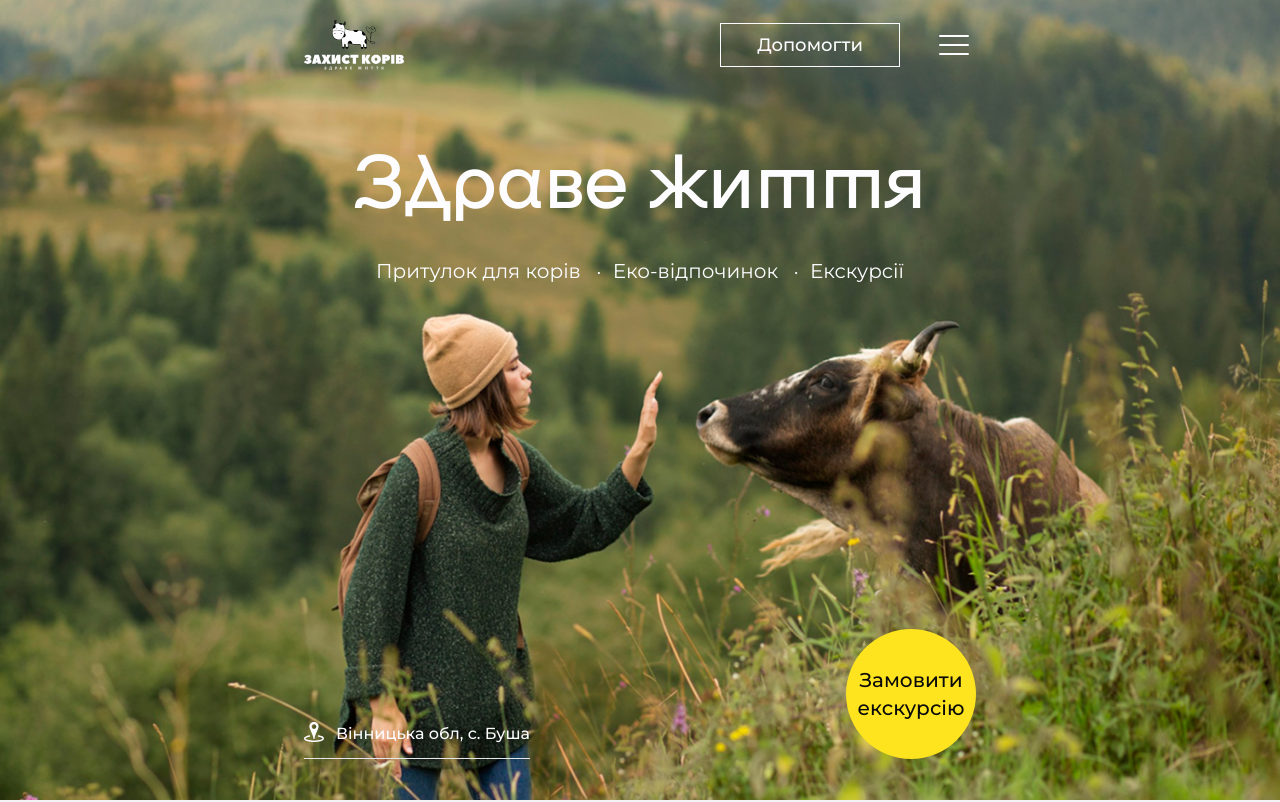
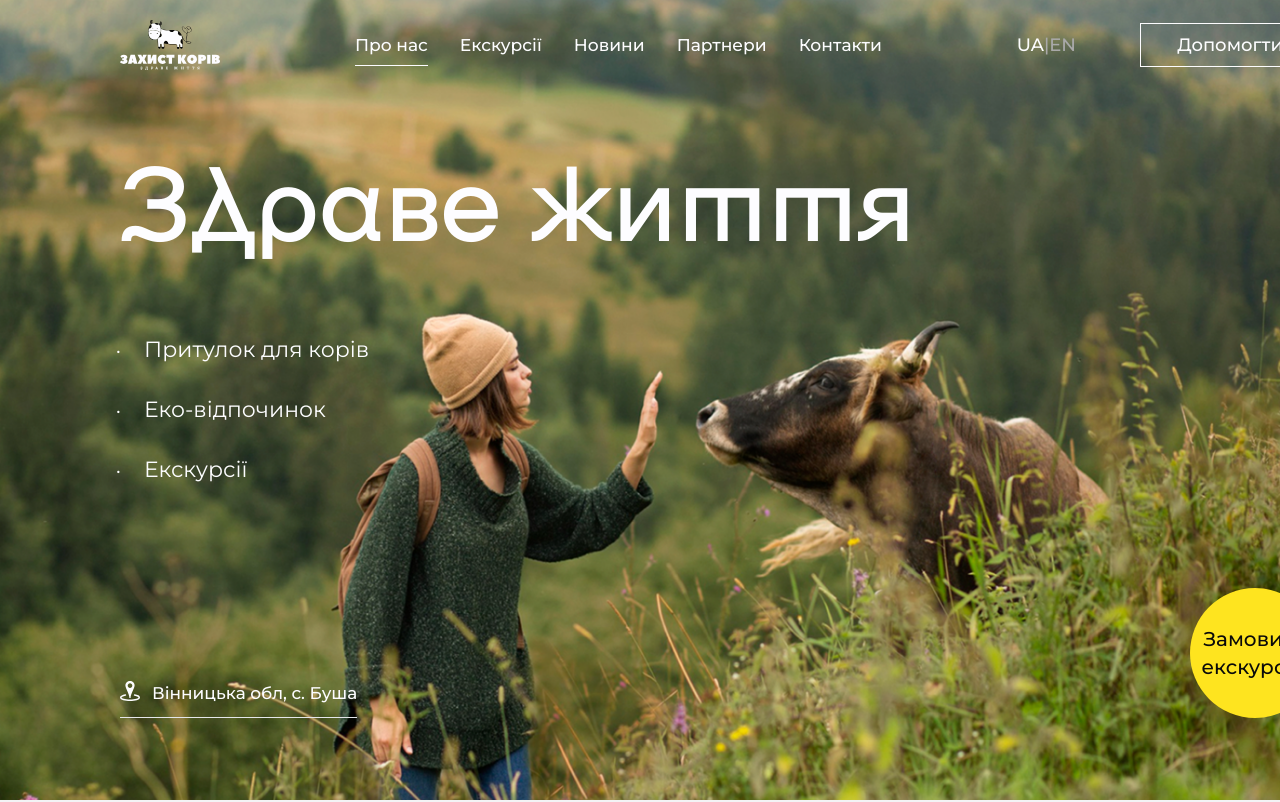
Before and after one commit to baza-trainee/cows-shelter-frontend, a React (Vite) app: page / in a window 1280 px wide. Shown: the top 802 px of the page. Built offline with nearby package versions, Linux system fonts and the light colour scheme.

Commit message:
feat: change breakpoint for desktop

```diff
--- a/src/components/FAQ.tsx
+++ b/src/components/FAQ.tsx
@@ -21,19 +21,19 @@ const FAQ = () => {
 
   return (
     <section className="bg-lightgrey">
-      <div className="mx-auto w-[320px] px-5 py-8 md:w-[768px] md:px-12 md:py-16 xl:w-[1440px]  xl:px-[120px] xl:py-20">
-        <h2 className="lg:text-[4rem mb-6 text-2xl text-black md:mb-8 md:text-[3.375rem] md:leading-[5.063rem] xl:leading-[6rem]">
+      <div className="mx-auto w-[320px] px-5 py-8 md:w-[768px] md:px-12 md:py-16 lg:w-[1440px]  lg:px-[120px] lg:py-20">
+        <h2 className="lg:text-[4rem mb-6 text-2xl text-black md:mb-8 md:text-[3.375rem] md:leading-[5.063rem] lg:leading-[6rem]">
           {t('faq:title')}
         </h2>
-        <ul className="flex flex-wrap gap-3 md:gap-[14px] xl:gap-5">
+        <ul className="flex flex-wrap gap-3 md:gap-[14px] lg:gap-5">
           {questionsList.map(({ question, answers, id }) => (
             <li key={id} className="">
               <a
                 className={`flex items-center justify-between border border-disabled ${
                   currentAnswer(id) ? ' bg-lightyellow' : 'bg-white'
-                }  px-4 py-3 transition-all duration-300 hover:border-[2px] hover:border-darkyellow focus:border-dashed md:gap-4 md:px-12 md:py-6 md:font-bold xl:px-[60px]`}
+                }  px-4 py-3 transition-all duration-300 hover:border-[2px] hover:border-darkyellow focus:border-dashed md:gap-4 md:px-12 md:py-6 md:font-bold lg:px-[60px]`}
               >
-                <p className="w-[212px] md:w-[528px] xl:w-[1040px]">
+                <p className="w-[212px] md:w-[528px] lg:w-[1035px]">
                   {t(question)}
                 </p>
                 {currentAnswer(id) ? (
@@ -47,7 +47,7 @@ const FAQ = () => {
                 )}
               </a>
               {currentAnswer(id) && (
-                <p className="text-4 border border-disabled bg-white px-4 py-3 md:gap-4 md:px-12 md:py-6 xl:px-[60px] xl:text-[1.063rem]">
+                <p className="text-4 border border-disabled bg-white px-4 py-3 md:gap-4 md:px-12 md:py-6 lg:px-[60px] lg:text-[1.063rem]">
                   {t(answers)}
                 </p>
               )}
--- a/src/components/Header/BurgerMenu.tsx
+++ b/src/components/Header/BurgerMenu.tsx
@@ -80,7 +80,7 @@ const BurgerMenu = () => {
         {windowWidth < 768 && (
           <div className="border-gray mb-2 border-y py-3">
             <button
-              className="mx-auto flex h-11 w-[208px] items-center justify-center border border-black border-transparent bg-accent text-lg text-black transition-all duration-300 hover:border-transparent hover:bg-lemon hover:text-black focus:bg-lemon focus:text-black active:bg-darkyellow active:text-black xl:w-[180px]"
+              className="mx-auto flex h-11 w-[208px] items-center justify-center border border-black border-transparent bg-accent text-lg text-black transition-all duration-300 hover:border-transparent hover:bg-lemon hover:text-black focus:bg-lemon focus:text-black active:bg-darkyellow active:text-black lg:w-[180px]"
               type="button"
             >
               {t('header:btn_donate')}
--- a/src/components/Header/Header.tsx
+++ b/src/components/Header/Header.tsx
@@ -53,7 +53,7 @@ const Header = () => {
           isScrolled ? 'bg-white' : 'bg-transparent'
         } fixed left-0 right-0 top-0 z-[999] md:py-[15px] lg:py-5`}
       >
-        <div className=" mx-auto flex w-[320px] items-center justify-between px-5 text-lg text-white outline-transparent md:w-[768px] md:px-12  xl:w-[1440px] xl:px-[120px] ">
+        <div className=" mx-auto flex w-[320px] items-center justify-between px-5 text-lg text-white outline-transparent md:w-[768px] md:px-12  lg:w-[1440px] lg:px-[120px] ">
           <a
             className="inline-bloc h-10 w-20 md:h-[50px] md:w-[100px]"
             href="../main.tsx"
@@ -64,7 +64,7 @@ const Header = () => {
               <img src="/logo.svg" alt="" />
             )}
           </a>
-          {windowWidth >= 1440 && (
+          {windowWidth >= 1280 && (
             <nav>
               <ul className="flex gap-8 text-[1.07rem] font-medium leading-[1.59rem]">
                 {navLinks.map(({ title, href }) => (
@@ -89,8 +89,8 @@ const Header = () => {
             </nav>
           )}
 
-          <div className="font-medium md:flex md:items-center md:gap-8 xl:justify-between">
-            {windowWidth >= 1440 && (
+          <div className="font-medium md:flex md:items-center md:gap-8 lg:justify-between">
+            {windowWidth >= 1280 && (
               <div className=" mr-8">
                 <button
                   onClick={() => changeLanguage('uk')}
@@ -121,15 +121,15 @@ const Header = () => {
               <button
                 className={` ${
                   isScrolled
-                    ? 'border-black border-transparent bg-accent text-black'
+                    ? 'border-black text-black'
                     : 'border-white bg-inherit'
-                }  flex h-11 w-[180px] items-center justify-center border text-lg transition-all duration-300 hover:border-transparent hover:bg-lemon hover:text-black focus:bg-lemon focus:text-black active:bg-darkyellow active:text-black xl:w-[180px]`}
+                }  flex h-11 w-[180px] items-center justify-center border text-lg transition-all duration-300 hover:border-transparent hover:bg-lemon hover:text-black focus:bg-lemon focus:text-black active:bg-darkyellow active:text-black lg:w-[180px]`}
                 type="button"
               >
                 {t('header:btn_donate')}
               </button>
             )}
-            {windowWidth < 1440 && (
+            {windowWidth < 1280 && (
               <button
                 className={`${isScrolled ? 'text-black' : 'text-white'}`}
                 onClick={openBurgerMenu}
--- a/src/components/Hero.tsx
+++ b/src/components/Hero.tsx
@@ -4,29 +4,29 @@ import { useTranslation } from 'react-i18next';
 const Hero = () => {
   const { t } = useTranslation();
   return (
-    <section className="  relative mb-[211px] h-[321px] w-full bg-[url(/hero.png)] bg-cover bg-center bg-no-repeat text-white md:mb-0 md:h-[800px] xl:h-[800px]">
-      <div className="md:w[768px] mx-auto w-[320px] px-5 pt-14 md:h-[970px] md:w-[768px] md:px-12 md:pt-[128px] xl:w-[1440px] xl:px-[120px] xl:pt-[130px]">
-        <h1 className=" mb-[158px] text-center font-namu text-4xl md:mb-[30px] md:text-[4.75rem] md:leading-tight xl:mb-[70px] xl:text-left xl:text-[6.6rem] ">
+    <section className="  relative mb-[211px] h-[321px] w-full bg-[url(/hero.png)] bg-cover bg-center bg-no-repeat text-white md:mb-0 md:h-[800px] lg:h-[800px]">
+      <div className="md:w[768px] mx-auto w-[320px] px-5 pt-14 md:h-[970px] md:w-[768px] md:px-12 md:pt-[128px] lg:w-[1440px] lg:px-[120px] lg:pt-[130px]">
+        <h1 className=" mb-[158px] text-center font-namu text-4xl md:mb-[30px] md:text-[4.75rem] md:leading-tight lg:mb-[70px] lg:text-left lg:text-[6.6rem] ">
           {t('hero:main_title')}
         </h1>
 
-        <ul className="absolute -bottom-[130px] justify-center text-[1.06rem] leading-[1.59rem] text-black md:relative md:bottom-0 md:mb-[340px] md:flex md:text-xl md:text-white xl:mb-[100px] xl:block xl:pl-6 xl:text-[1.375rem] ">
-          <li className="relative mr-8 leading-9 xl:mb-6 xl:mr-0 ">
-            <span className="hidden xl:absolute xl:-left-7 xl:bottom-1 xl:block">
+        <ul className="absolute -bottom-[130px] justify-center text-[1.06rem] leading-[1.59rem] text-black md:relative md:bottom-0 md:mb-[340px] md:flex md:text-xl md:text-white lg:mb-[100px] lg:block lg:pl-6 lg:text-[1.375rem] ">
+          <li className="relative mr-8 leading-9 lg:mb-6 lg:mr-0 ">
+            <span className="hidden lg:absolute lg:-left-7 lg:bottom-1 lg:block">
               .
             </span>
             {t('hero:shelter')}
           </li>
 
-          <li className="relative mr-8 leading-9 xl:mb-6 xl:mr-0">
-            <span className="hidden md:absolute md:-left-7 md:bottom-1 md:block md:px-3 xl:px-0">
+          <li className="relative mr-8 leading-9 lg:mb-6 lg:mr-0">
+            <span className="hidden md:absolute md:-left-7 md:bottom-1 md:block md:px-3 lg:px-0">
               .
             </span>
             {t('hero:eco_rest')}
           </li>
 
           <li className="relative leading-9">
-            <span className="hidden md:absolute md:-left-7 md:bottom-1 md:block md:px-3 xl:px-0">
+            <span className="hidden md:absolute md:-left-7 md:bottom-1 md:block md:px-3 lg:px-0">
               .
             </span>
             {t('hero:excursions')}
@@ -34,7 +34,7 @@ const Hero = () => {
         </ul>
         <div className="relative flex items-end justify-between">
           <a
-            className="  flex gap-3 border-b fill-white pb-3 text-base font-medium text-white transition-all duration-300 hover:border-accent hover:text-accent focus:border-accent focus:text-accent xl:text-[1.06rem]"
+            className="  flex gap-3 border-b fill-white pb-3 text-base font-medium text-white transition-all duration-300 hover:border-accent hover:text-accent focus:border-accent focus:text-accent lg:text-[1.06rem]"
             href="#location"
           >
             <LocationIcon />
--- a/src/components/modals/DonateModal.tsx
+++ b/src/components/modals/DonateModal.tsx
@@ -50,7 +50,7 @@ const DonateModal = () => {
 
   return (
     <div className="fixed left-0 top-0 z-[9999] h-screen w-screen bg-black bg-opacity-40">
-      <div className="absolute left-[50%] top-[50%] w-[480px] -translate-x-[50%] -translate-y-[50%] bg-white px-20 py-[42px]">
+      <div className="absolute left-[50%] top-[50%] max-h-[90vh] w-[300px] -translate-x-[50%]  -translate-y-[50%] overflow-auto bg-white px-3  py-[42px] md:w-[480px] md:px-20">
         <form onSubmit={handleSubmit(onSubmitForm)}>
           <p className="mb-5 text-xl font-bold">{t('donate:methode')}</p>
           <div role="group" className="mb-10 flex flex-wrap gap-3">
```
